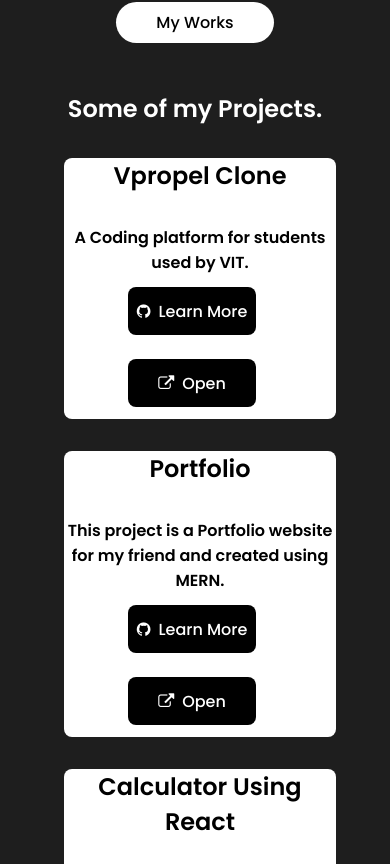
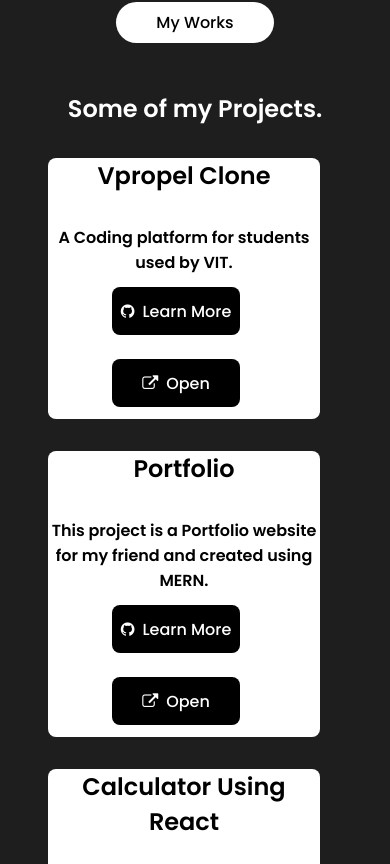
Before and after one commit to mrrajeev29/Portfolio, a React (Create React App) app: page / in a window 390 px wide. Shown: the part 4160-5024 px from the top of the page. Built offline with nearby package versions, Linux system fonts and the light colour scheme.

Commit message:
Update projects.css

```diff
--- a/src/components/Projects/projects.css
+++ b/src/components/Projects/projects.css
@@ -81,7 +81,7 @@
         height: auto;
         width: 17rem;
         background-color:white;
-        margin-left: 4rem;
+        margin-left: 3rem;
         margin-top: 2rem;
         border-radius: 0.5rem;
     }
@@ -91,7 +91,7 @@
         height: auto;
         width: 17rem;
         background-color:white;
-        margin-left:4rem;
+        margin-left:3rem;
         margin-top: 2rem;
         border-radius: 0.5rem;
     }
```
